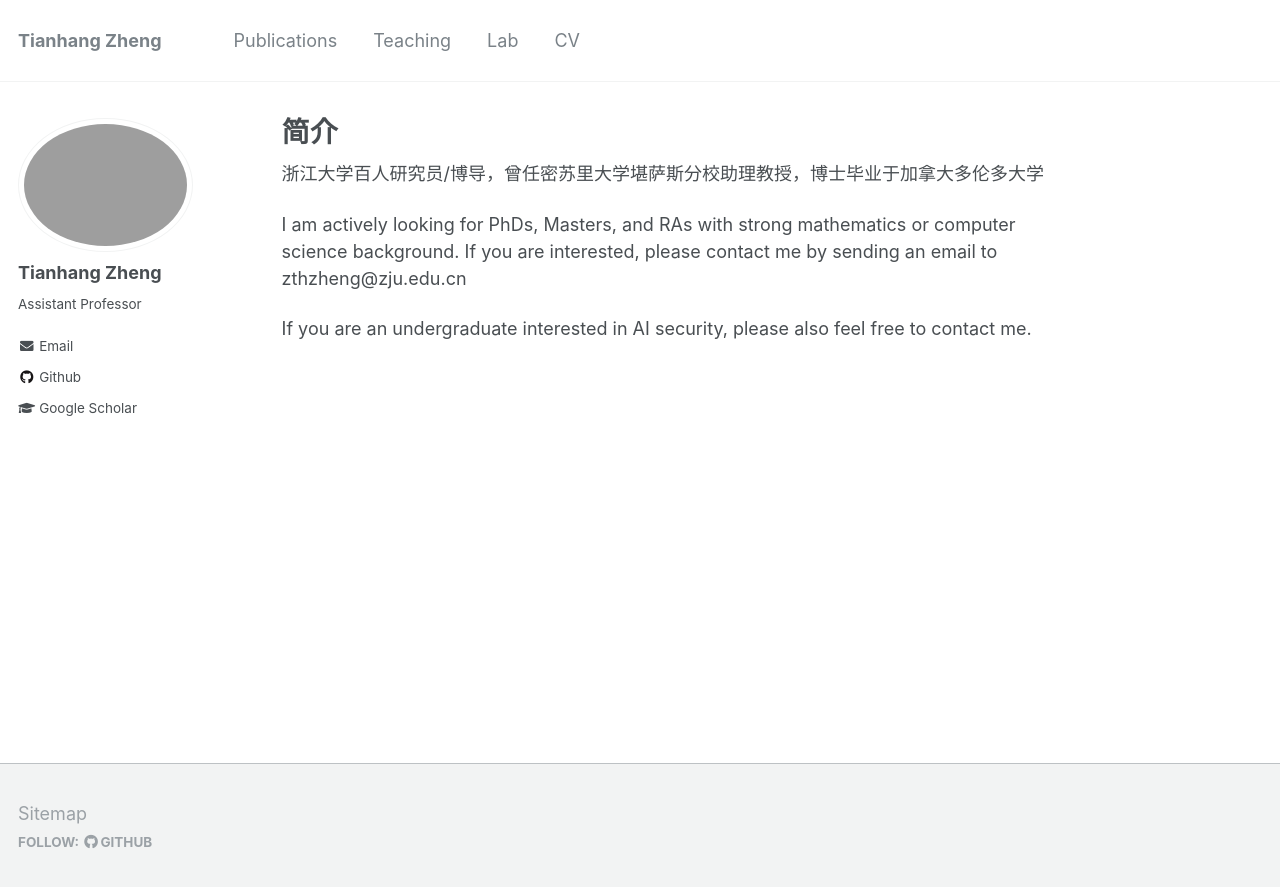
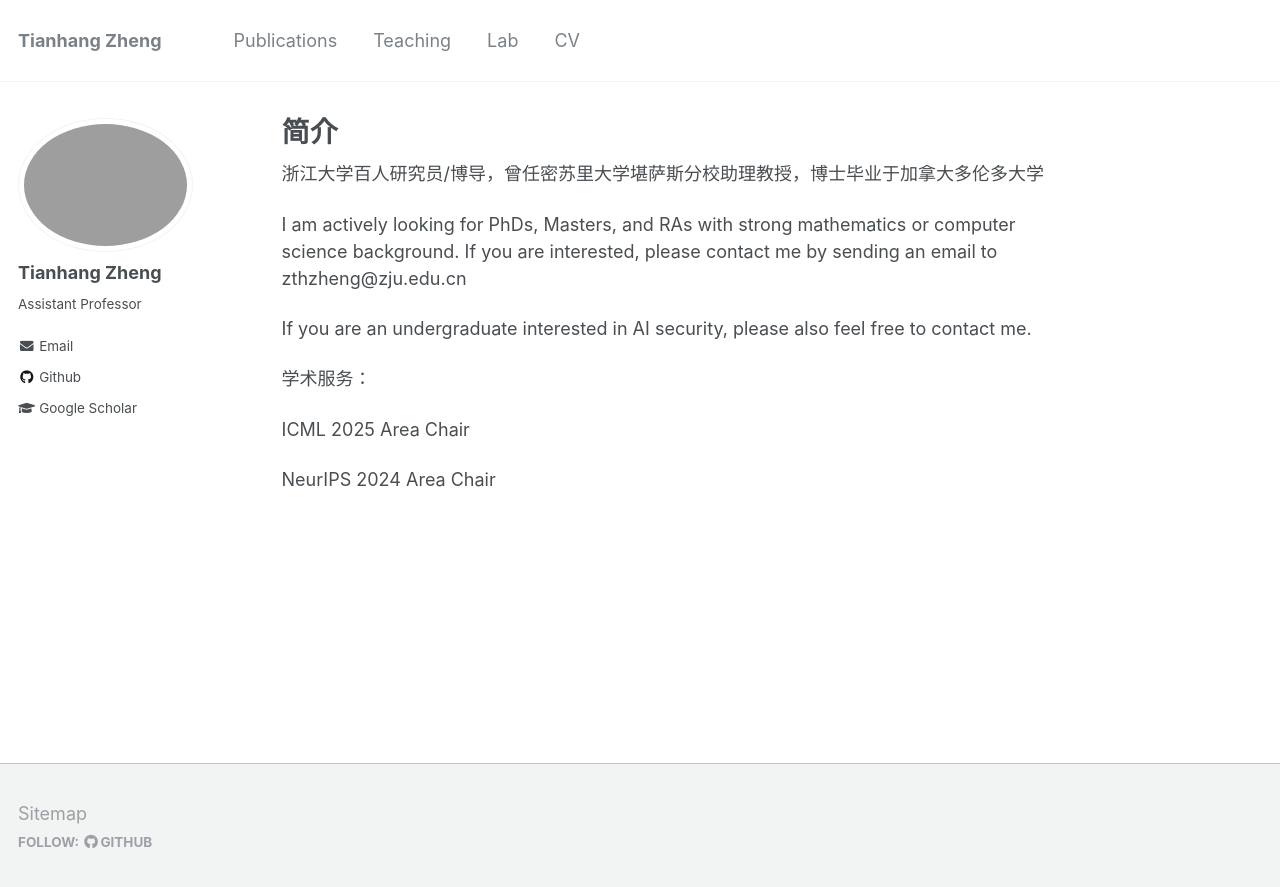
Before and after one commit to tianzheng4/tianzheng4.github.io, a Jekyll site: the page built from _pages/about.md, in a window 1280 px wide. Shown: the top 887 px of the page. Built offline with Jekyll 4.4.1, drawn with Linux system fonts in a browser that asks for light colours.

Commit message:
Update about.md

```diff
--- a/_pages/about.md
+++ b/_pages/about.md
@@ -12,6 +12,12 @@ redirect_from:
 I am actively looking for PhDs, Masters, and RAs with strong mathematics or computer science background. If you are interested, please contact me by sending an email to zthzheng@zju.edu.cn
 
 If you are an undergraduate interested in AI security, please also feel free to contact me.
+
+学术服务：
+
+ICML 2025 Area Chair
+
+NeurIPS 2024 Area Chair
 
 <!-- News
 ======
```
